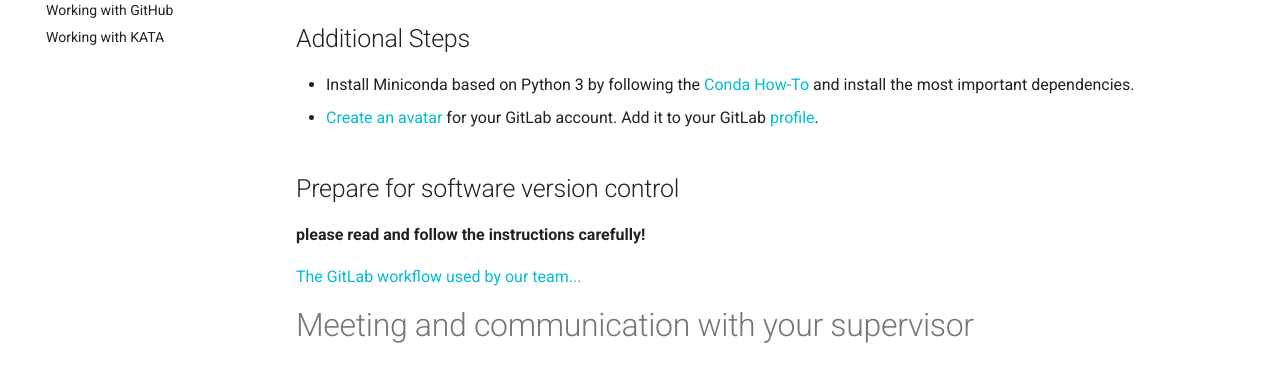
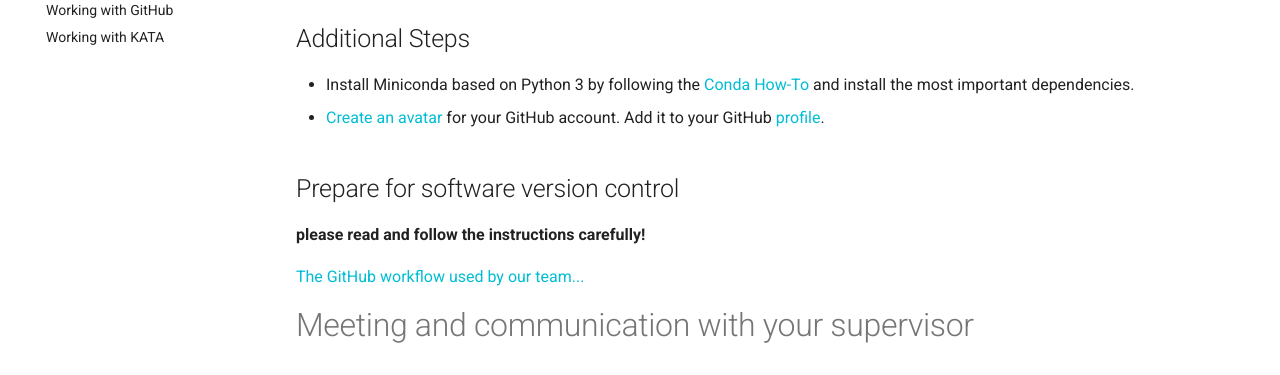
Before and after one commit to josephhuang08/student-guide, an MkDocs documentation site: the page built from docs/content-onboarding/onboarding.md, in a window 1280 px wide and 900 px high, scrolled down 4202 px. Shown: the part 152-527 px from the top of the window. Built offline with MkDocs 1.6.1 and Material for MkDocs 9.7.7, drawn with Linux system fonts in a browser that asks for light colours; comment, search, counter and statistics services are not loaded.

Commit message:
Updated Github instructions on onboarding guide

```diff
--- a/docs/content-onboarding/onboarding.md
+++ b/docs/content-onboarding/onboarding.md
@@ -129,13 +129,13 @@ If the welcome message doesn’t appear, run SSH’s verbose mode by replacing `
 
 ## Additional Steps
 * Install Miniconda \(based on Python 3\) by following the [Conda How-To](https://draive.com/link_dev/guide/01_Conda_Setup/) and install the most important dependencies.
-* [Create an avatar](http://avatarmaker.com/) for your GitLab account. Add it to your GitLab [profile](https://gitlab.com/-/profile).
+* [Create an avatar](http://avatarmaker.com/) for your GitHub account. Add it to your GitHub [profile](https://github.com/login?return_to=https%3A%2F%2Fgithub.com%2F-%2Fprofile).
 
 ## Prepare for software version control
 
 **please read and follow the instructions carefully!**
 
-[The GitLab workflow used by our team...](working-with-GitHub.md)
+[The GitHub workflow used by our team...](working-with-GitHub.md)
 
 # Meeting and communication with your supervisor
 
```
